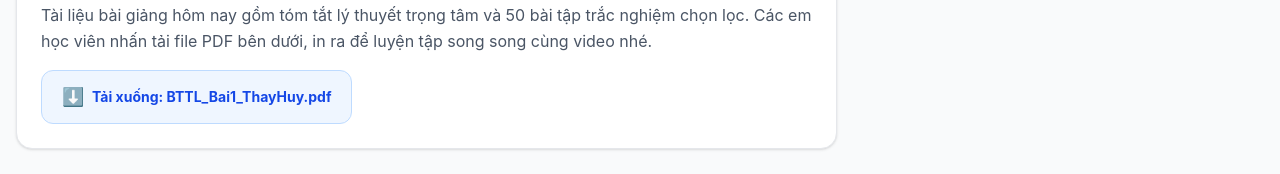
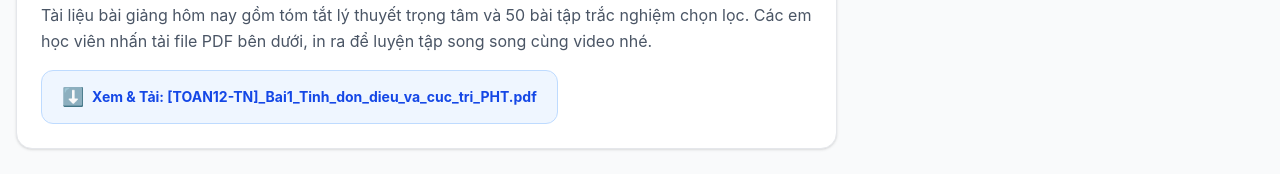
Before and after one commit to mathbanviet/d10-platform, a Next.js app in the folder apps/web/: page /courses/1/1/1 in a window 1280 px wide. Shown: the part 831-1005 px from the top of the page. Built offline with nearby package versions, Linux system fonts and the light colour scheme.

Commit message:
Cap nhat phong hoc va link tai lieu Drive

```diff
--- a/apps/web/app/courses/[gradeId]/[subjectSlug]/[courseSlug]/page.tsx
+++ b/apps/web/app/courses/[gradeId]/[subjectSlug]/[courseSlug]/page.tsx
@@ -48,7 +48,7 @@ export default async function LessonPlayerPage({ params }: { params: Promise<{ g
 
           {/* Trình phát Video (Thay ID YouTube của Thầy vào đây) */}
           <div className="mb-6">
-            <YouTubePlayer youtubeId="dQw4w9WgXcQ" title="Bài 1: Khái quát chung" />
+            <YouTubePlayer youtubeId="bUQIIhqktfQ" title="Bài 1: Tính đơn điệu và cực trị của hàm số" />
           </div>
 
           {/* Thông tin bài học & Tabs */}
@@ -78,10 +78,16 @@ export default async function LessonPlayerPage({ params }: { params: Promise<{ g
               <p className="text-gray-600 mb-4 leading-relaxed">
                 Tài liệu bài giảng hôm nay gồm tóm tắt lý thuyết trọng tâm và 50 bài tập trắc nghiệm chọn lọc. Các em học viên nhấn tải file PDF bên dưới, in ra để luyện tập song song cùng video nhé.
               </p>
-              <button className="bg-blue-50 text-blue-700 px-5 py-3 rounded-xl text-sm font-bold border border-blue-200 flex items-center space-x-2 hover:bg-blue-100 hover:shadow-md transition-all">
-                <span className="text-lg">⬇️</span>
-                <span>Tải xuống: BTTL_Bai1_ThayHuy.pdf</span>
-              </button>
+              {/* NÚT TÀI LIỆU GOOGLE DRIVE */}
+<a
+  href="https://drive.google.com/file/d/1ymPBT_TEPcMqreWy-U5XVC_sY9AVSUki/view?usp=drive_link"
+  target="_blank"
+  rel="noopener noreferrer"
+  className="bg-blue-50 text-blue-700 px-5 py-3 rounded-xl text-sm font-bold border border-blue-200 inline-flex items-center space-x-2 hover:bg-blue-100 hover:shadow-md transition-all w-fit cursor-pointer"
+>
+  <span className="text-lg">⬇️</span>
+  <span>Xem & Tải: [TOAN12-TN]_Bai1_Tinh_don_dieu_va_cuc_tri_PHT.pdf</span>
+</a>
             </div>
           </div>
         </div>
```
